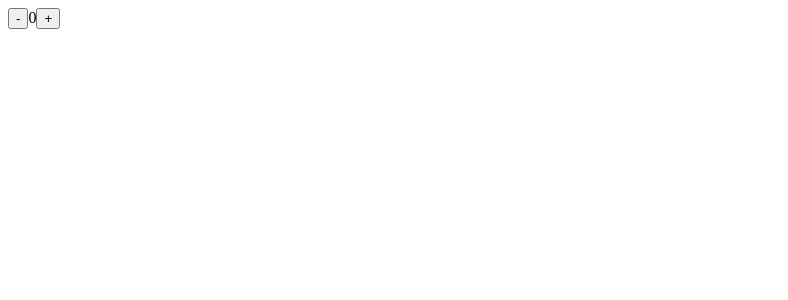
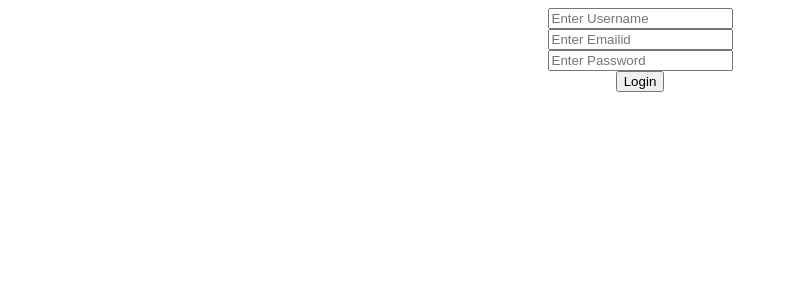
Before and after one commit to jagadeeshjse/create-first-react-app, a React (Create React App) app: page / in a window 1280 px wide. Shown: the top 300 px of the page, without its empty margins (0-788 px from the left). Built offline with nearby package versions, Linux system fonts and the light colour scheme.

Commit message:
use state examples

```diff
--- a/src/App.js
+++ b/src/App.js
@@ -1,9 +1,11 @@
 import React from 'react';
 // import ParentComponent from './ParentComponent';
-import Counter from './Counter';
+// import Counter from './Counter';
+// import DisplayData from './DisplayData';
 // import Hotel from './Hotel';
 // import photosData from './PhotosData';
 // import Photos from './Photos';
+import Form from './Form';
 
 const App = () => {
   return (
@@ -15,7 +17,9 @@ const App = () => {
         );
       })} */}
       {/* <ParentComponent /> */}
-      <Counter />
+      {/* <Counter /> */}
+      {/* <DisplayData /> */}
+      <Form />
     </div>
   );
 };
--- /dev/null
+++ b/src/DisplayData.js
@@ -0,0 +1,40 @@
+import React, { useState } from 'react';
+
+const DisplayData = () => {
+  const [displayData, setDisplayData] = useState(false);
+
+  const handleClick = () => {
+    setDisplayData(!displayData);
+  };
+
+  //   if(true) {
+  //     return 'data';
+  //   } else{
+  //     return 'data'
+  //   }
+
+  // // ternary operator
+
+  // condtion ? 'true' : 'false';
+
+  return (
+    <center>
+      <div>
+        <button onClick={handleClick}>{displayData ? 'hide' : 'show'}</button>
+        {displayData ? (
+          <div className="content">
+            Lorem ipsum dolor sit amet consectetur adipisicing elit. Eveniet
+            dolorem earum veritatis dolor inventore est suscipit voluptatem
+            perferendis deserunt quaerat quo enim ipsum officiis rerum soluta,
+            ut ex. Esse cupiditate cum veniam inventore? Ullam labore maxime
+            placeat voluptatem, iusto enim?
+          </div>
+        ) : (
+          <h1>Data is hidden! click the button</h1>
+        )}
+      </div>
+    </center>
+  );
+};
+
+export default DisplayData;
--- /dev/null
+++ b/src/Form.js
@@ -0,0 +1,71 @@
+import React, { useState } from 'react';
+
+const Form = () => {
+  const [userName, setUserName] = useState('');
+  const [email, setEmail] = useState('');
+  const [password, setPassword] = useState('');
+
+  const changeUsername = (e) => {
+    setUserName(e.target.value);
+  };
+
+  const changeEmail = (e) => {
+    setEmail(e.target.value);
+  };
+
+  const changePassword = (e) => {
+    setPassword(e.target.value);
+  };
+
+  const handleSubmit = (e) => {
+    e.preventDefault();
+
+    let userObj = {
+      user: userName,
+      emailId: email,
+      password: password,
+    };
+    console.log(userObj);
+  };
+
+  return (
+    <center>
+      <div>
+        <form onSubmit={handleSubmit}>
+          <div className="content">
+            <input
+              type="text"
+              id="username"
+              placeholder="Enter Username"
+              value={userName}
+              onChange={changeUsername}
+            />
+          </div>
+          <div className="content">
+            <input
+              type="email"
+              name="email"
+              id="email"
+              placeholder="Enter Emailid"
+              value={email}
+              onChange={changeEmail}
+            />
+          </div>
+          <div className="content">
+            <input
+              type="password"
+              name="password"
+              id="password"
+              placeholder="Enter Password"
+              value={password}
+              onChange={changePassword}
+            />
+          </div>
+          <button>Login</button>
+        </form>
+      </div>
+    </center>
+  );
+};
+
+export default Form;
```
